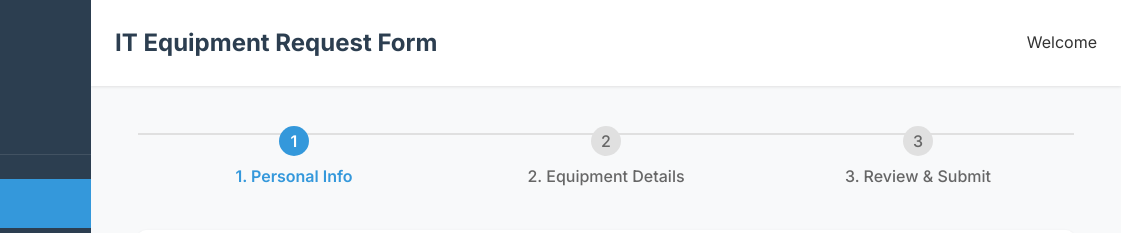
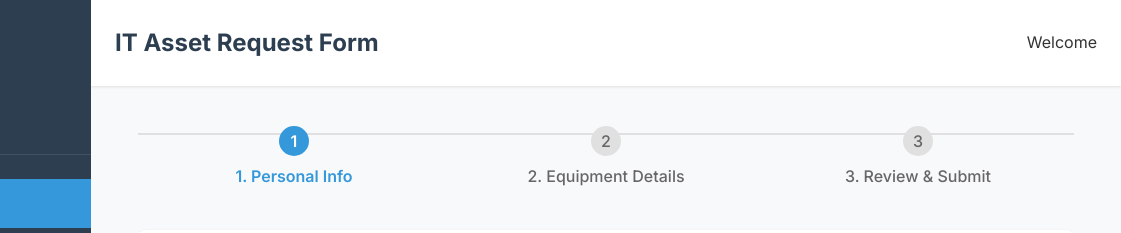
Before and after one commit to Naveenrathi9/JPL-Access, a plain HTML site: page it-request-system/frontend/index.html in a window 1280 px wide. Shown: the top 233 px of the page, 159-1280 px from the left. Drawn offline with Linux system fonts and the light colour scheme.

Commit message:
Update index.html

```diff
--- a/it-request-system/frontend/index.html
+++ b/it-request-system/frontend/index.html
@@ -31,7 +31,7 @@
   <!-- Main Content -->
   <main class="main-content">
     <div class="content-header">
-      <h2>IT Equipment Request Form</h2>
+      <h2>IT Asset Request Form</h2>
       <div class="user-profile">
         <span>Welcome</span>
 
```
